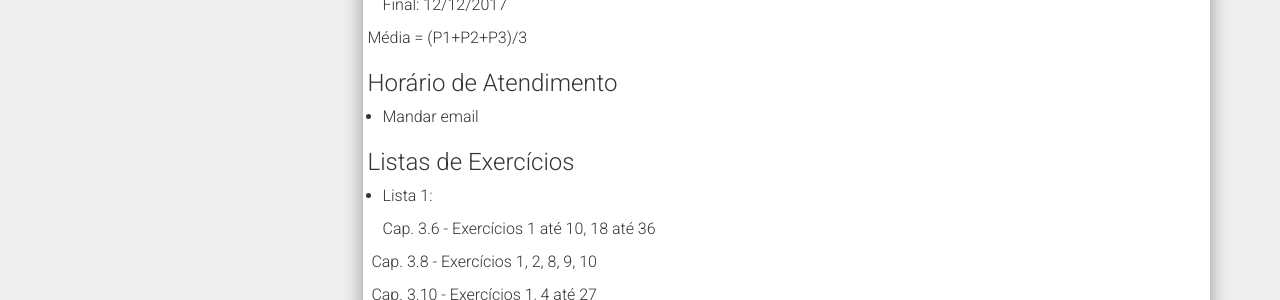
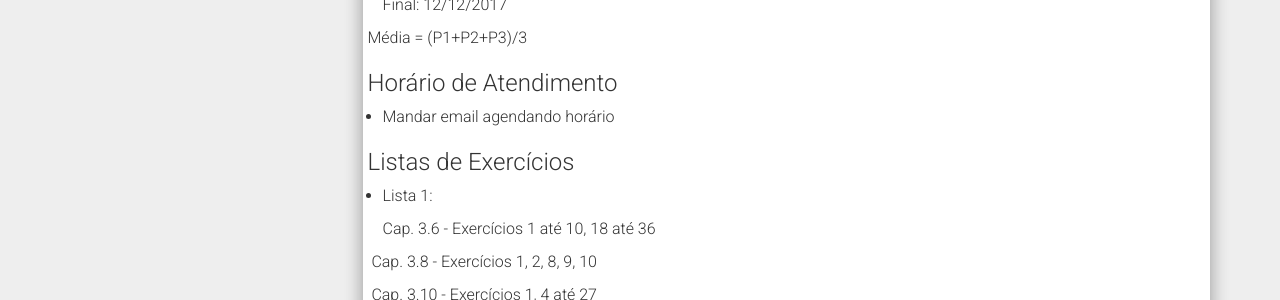
Before and after one commit to chunggnuhc/chunggnuhc.github.io, a Jekyll site: the page built from agronomia2sem2017.md, in a window 1280 px wide. Shown: the part 658-958 px from the top of the page. Built offline with Jekyll 4.4.1, drawn with Linux system fonts in a browser that asks for light colours; nearby versions of some CDN libraries.

Commit message:
Update agronomia2sem2017.md

```diff
--- a/agronomia2sem2017.md
+++ b/agronomia2sem2017.md
@@ -31,7 +31,7 @@ Média = (P1+P2+P3)/3
 
 <h3>Horário de Atendimento</h3>
 
-- Mandar email
+- Mandar email agendando horário
 
 <h3>Listas de Exercícios</h3>
 
@@ -45,8 +45,6 @@ Média = (P1+P2+P3)/3
 
   Cap. 3.18 - Exercícios 1(c), 1(g), 1(i), i(j), 2(a), 2(b), 2(d), 2(e), 2(f), 2(g), 4, 5, 7(a), 7(b), 8
 
-
-
 <h3>Notas</h3>
 
 <h3>Aulas Dadas</h3>
```
